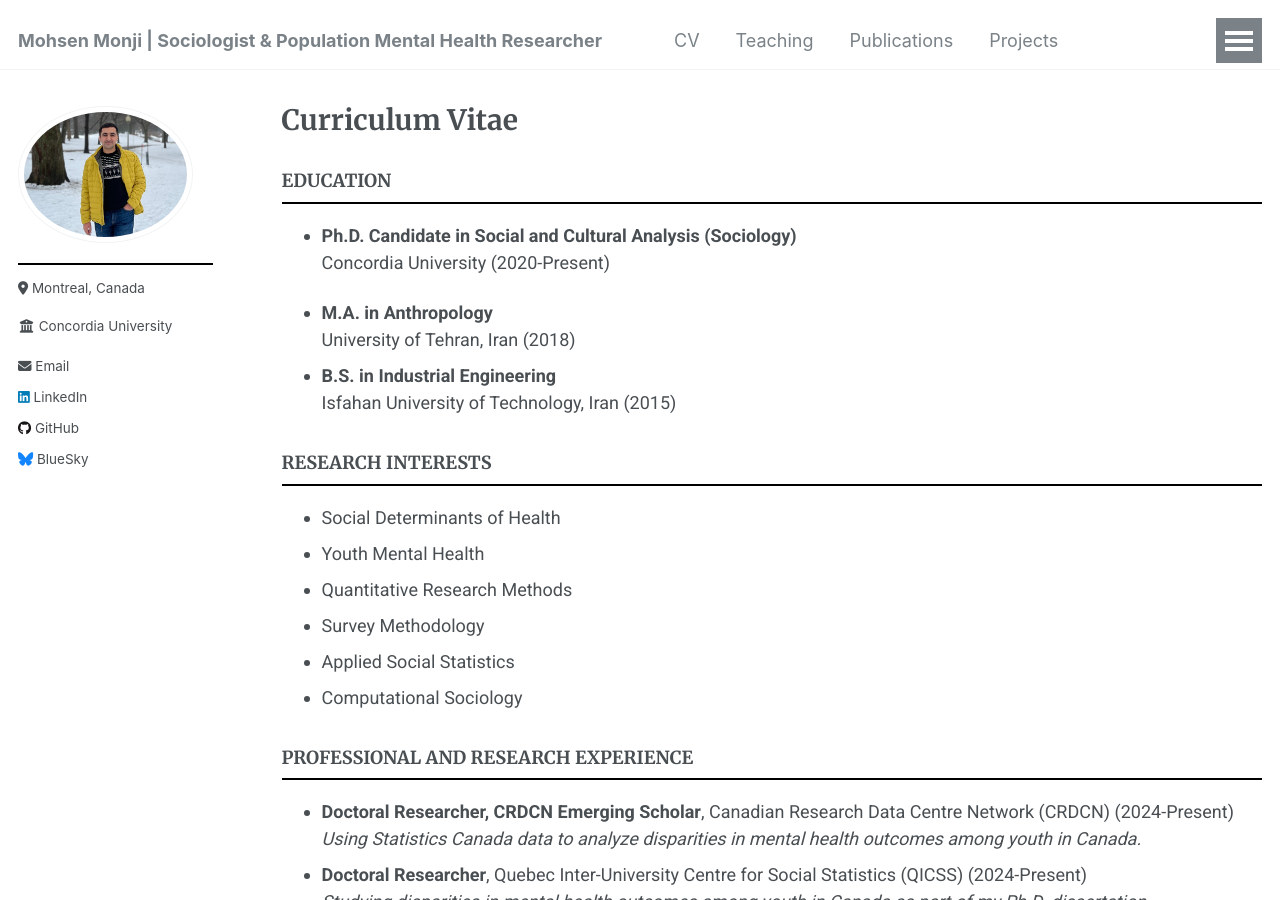
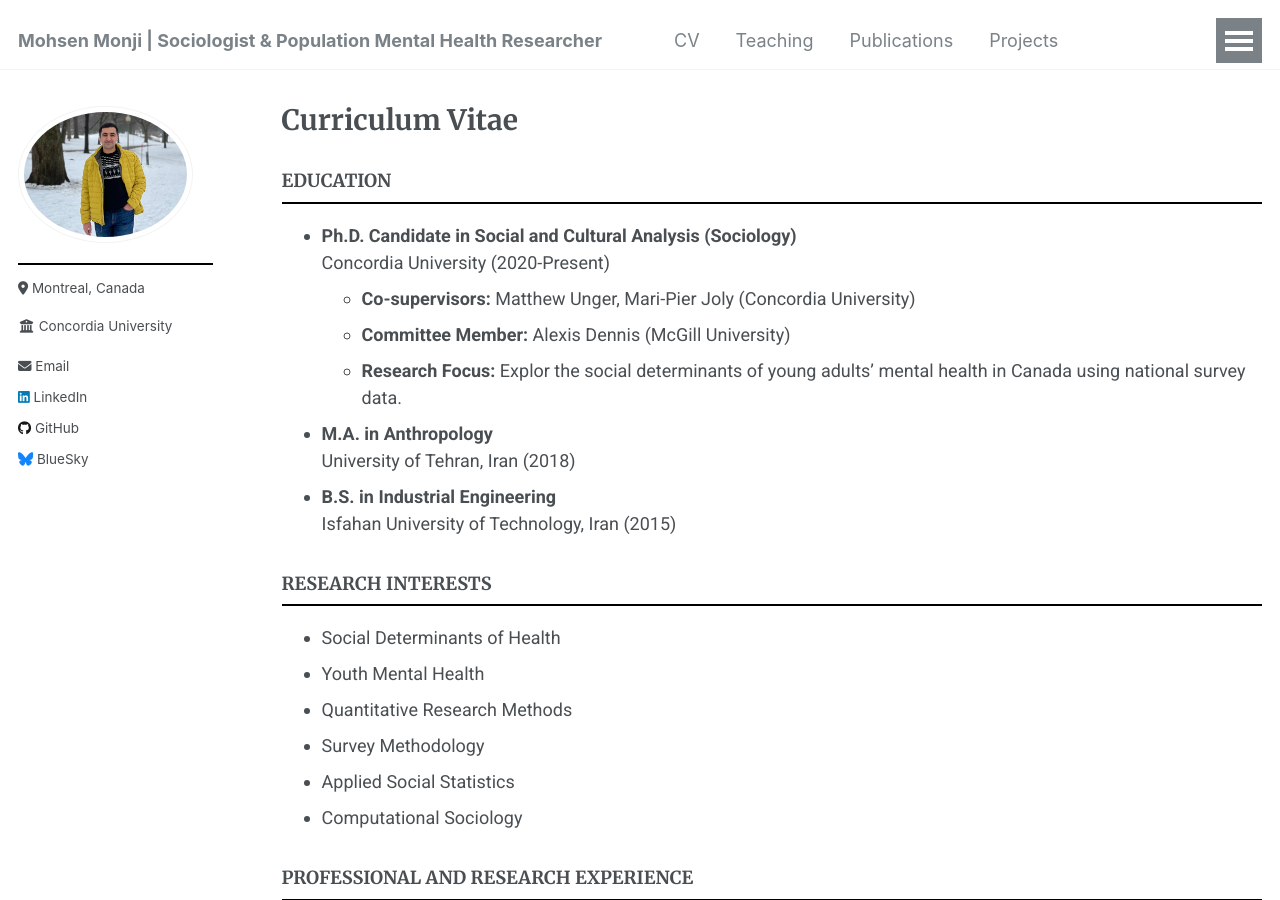
Before and after one commit to Mohsnmonji/mohsnmonji.github.io, a Jekyll site: the page built from _pages/Curriculum Vitae.md, in a window 1280 px wide and 900 px high. Built offline with Jekyll 4.4.1, drawn with Linux system fonts in a browser that asks for light colours.

Commit message:
Update Curriculum Vitae.md

```diff
--- a/_pages/Curriculum Vitae.md
+++ b/_pages/Curriculum Vitae.md
@@ -20,6 +20,9 @@ redirect_from:
 ### EDUCATION
 - **Ph.D. Candidate in Social and Cultural Analysis (Sociology)**
   Concordia University (2020-Present)
+  - **Co-supervisors:** Matthew Unger, Mari-Pier Joly (Concordia University)
+  - **Committee Member:** Alexis Dennis (McGill University)
+  - **Research Focus:** Explor the social determinants of young adults’ mental health in Canada using national survey data.
 
 - **M.A. in Anthropology**
   University of Tehran, Iran (2018)
```
